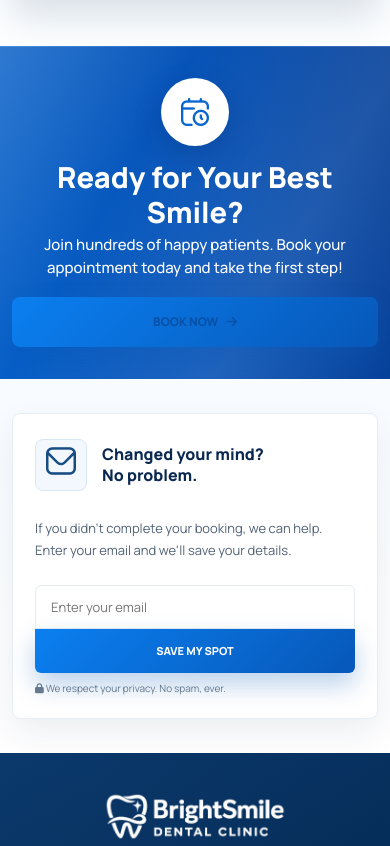
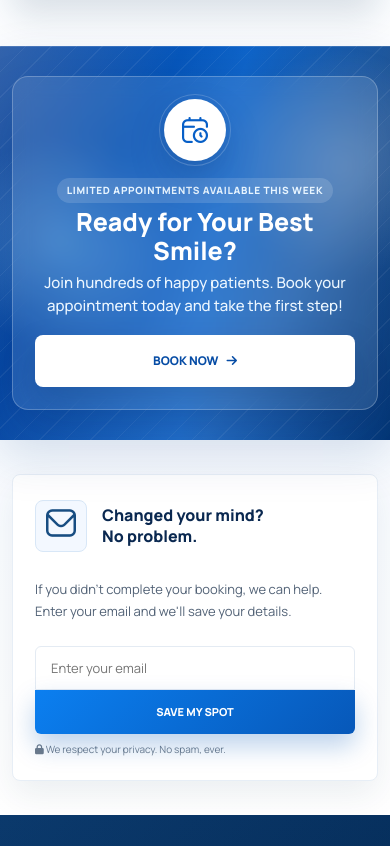
Before and after one commit to mohsinkhan89/dental-landing-mohsinkhan49, a plain HTML site: page index.html in a window 390 px wide. Shown: the part 4586-5432 px from the top of the page. Drawn offline with nearby package versions, Linux system fonts and the light colour scheme.

Commit message:
changes done

```diff
--- a/assets/css/style.css
+++ b/assets/css/style.css
@@ -2042,3 +2042,144 @@ body {
     font-size: 16px
   }
 }
+
+/* Modern CTA banner */
+.cta {
+  padding: 38px 0;
+  color: #fff;
+  background:
+    radial-gradient(circle at 16% 50%, rgba(134, 207, 255, .34), transparent 28%),
+    radial-gradient(circle at 88% 30%, rgba(255, 255, 255, .2), transparent 26%),
+    linear-gradient(100deg, #06419a 0%, #075fc7 54%, #033676 100%);
+  box-shadow: inset 0 1px 0 rgba(255, 255, 255, .14), 0 18px 45px rgba(5, 55, 120, .14)
+}
+
+.cta:before {
+  background:
+    linear-gradient(120deg, rgba(255, 255, 255, .18), transparent 30%, rgba(255, 255, 255, .12) 70%, transparent),
+    repeating-linear-gradient(135deg, rgba(255, 255, 255, .06) 0 1px, transparent 1px 18px)
+}
+
+.cta__inner {
+  min-height: 128px;
+  max-width: 1060px;
+  grid-template-columns: 78px 1fr 205px;
+  gap: 24px;
+  padding: 22px 26px;
+  border: 1px solid rgba(255, 255, 255, .24);
+  border-radius: 18px;
+  background: rgba(255, 255, 255, .1);
+  box-shadow: 0 24px 55px rgba(0, 35, 82, .18);
+  backdrop-filter: blur(10px)
+}
+
+.cta__icon {
+  position: relative;
+  width: 72px;
+  height: 72px;
+  border: 8px solid rgba(255, 255, 255, .22);
+  color: #075fc7;
+  font-size: 30px;
+  box-shadow: 0 16px 36px rgba(0, 34, 89, .24)
+}
+
+.cta__icon:after {
+  content: "";
+  position: absolute;
+  inset: -13px;
+  border: 1px solid rgba(255, 255, 255, .24);
+  border-radius: 50%;
+  animation: ctaPulse 2.5s ease-in-out infinite
+}
+
+.cta__copy span {
+  display: inline-flex;
+  margin-bottom: 4px;
+  padding: 4px 10px;
+  border-radius: 999px;
+  color: #e8f5ff;
+  background: rgba(255, 255, 255, .14);
+  font-size: 10px;
+  font-weight: 800;
+  letter-spacing: .7px;
+  text-transform: uppercase
+}
+
+.cta h2 {
+  margin-bottom: 5px;
+  font-size: 30px
+}
+
+.cta p {
+  max-width: 620px;
+  color: #edf7ff;
+  font-size: 15px
+}
+
+.cta .button--white {
+  width: 205px;
+  min-height: 52px;
+  border: 1px solid rgba(255, 255, 255, .7);
+  color: #064ca5;
+  background: #fff;
+  box-shadow: 0 16px 35px rgba(0, 35, 82, .2)
+}
+
+.cta .button--white:hover {
+  color: #064ca5;
+  box-shadow: 0 22px 45px rgba(0, 35, 82, .28)
+}
+
+@keyframes ctaPulse {
+  0%, 100% {
+    opacity: .48;
+    transform: scale(.94)
+  }
+
+  50% {
+    opacity: 1;
+    transform: scale(1.04)
+  }
+}
+
+@media(max-width:780px) {
+  .cta {
+    padding: 30px 0
+  }
+
+  .cta__inner {
+    grid-template-columns: 68px 1fr;
+    padding: 22px;
+    border-radius: 16px
+  }
+
+  .cta__icon {
+    width: 62px;
+    height: 62px;
+    font-size: 26px
+  }
+
+  .cta .button--white {
+    grid-column: 1/-1;
+    width: 100%
+  }
+}
+
+@media(max-width:480px) {
+  .cta__inner {
+    display: block;
+    text-align: center
+  }
+
+  .cta__icon {
+    margin: 0 auto 16px
+  }
+
+  .cta h2 {
+    font-size: 25px
+  }
+
+  .cta__copy span {
+    justify-content: center
+  }
+}
--- a/index.html
+++ b/index.html
@@ -160,7 +160,7 @@
     <section class="cta">
       <div class="container cta__inner">
         <div class="cta__icon"><i class="fi fi-rr-calendar-clock"></i></div>
-        <div class="cta__copy"><h2>Ready for Your Best Smile?</h2><p>Join hundreds of happy patients. Book your appointment today and take the first step!</p></div>
+        <div class="cta__copy"><span>Limited appointments available this week</span><h2>Ready for Your Best Smile?</h2><p>Join hundreds of happy patients. Book your appointment today and take the first step!</p></div>
         <a class="button button--white" href="#booking">Book Now <i class="fa-solid fa-arrow-right"></i></a>
       </div>
     </section>
```
